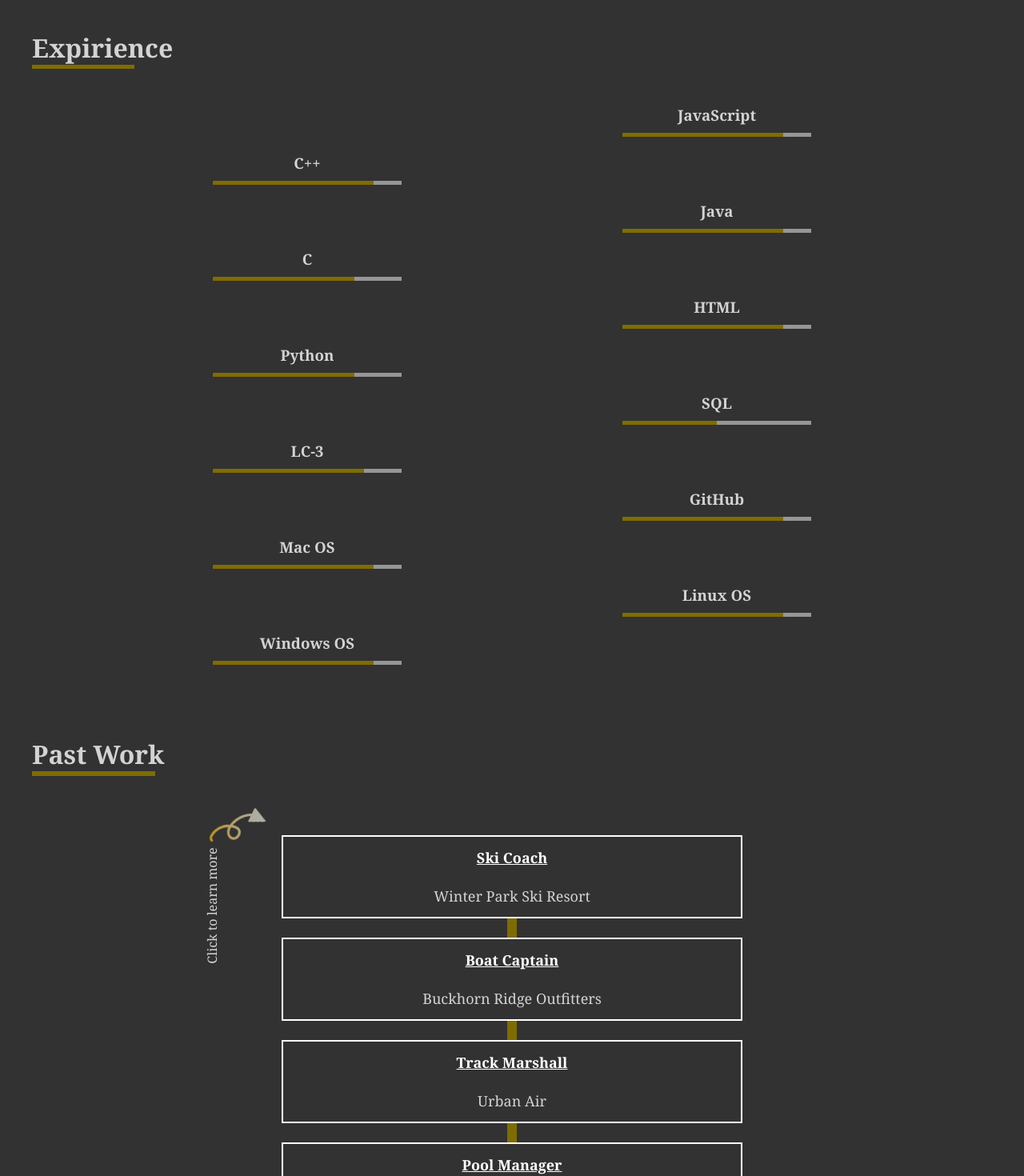
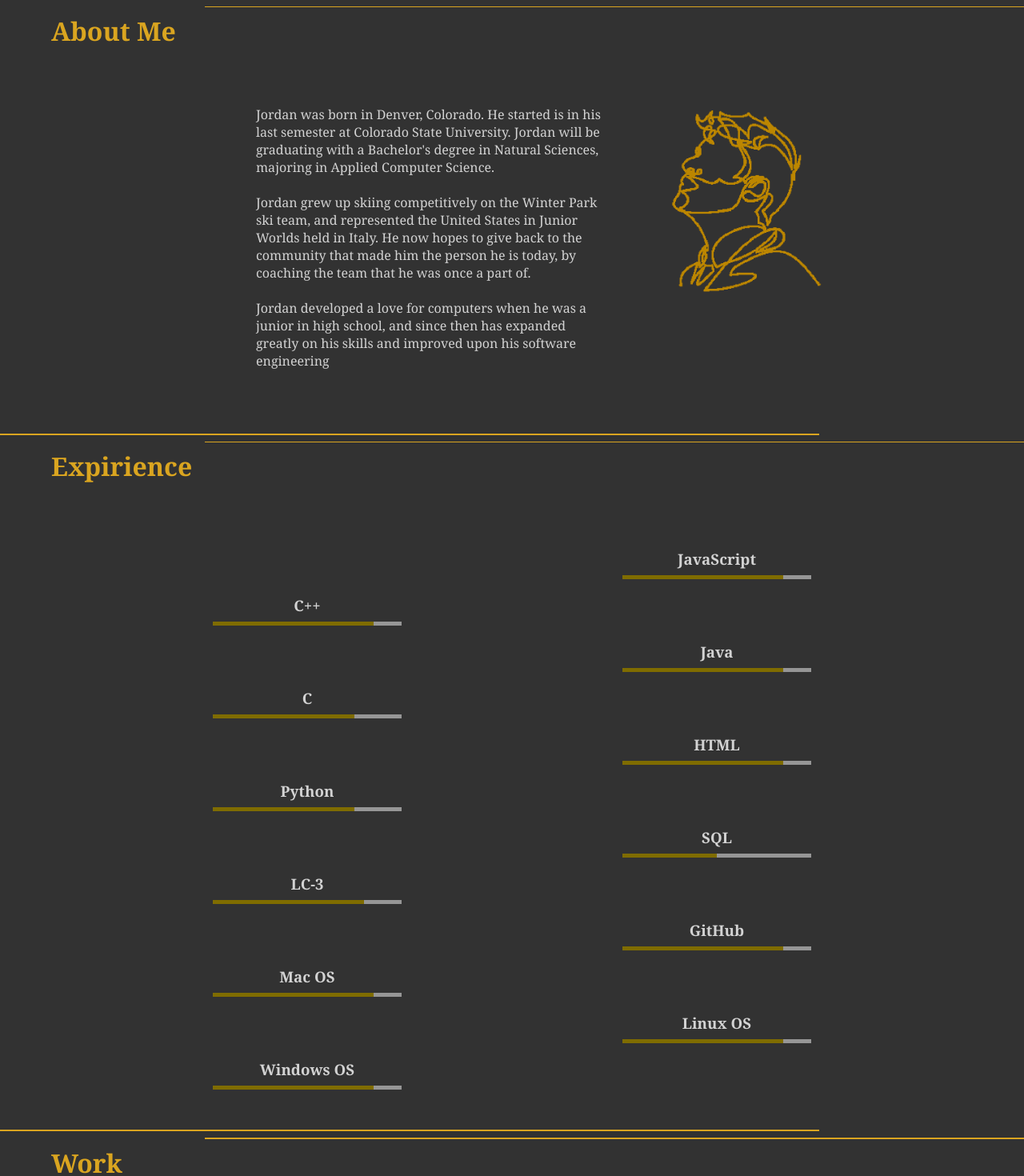
Before and after one commit to jstrande99/jstrande-react, a React (Create React App) app: page / in a window 1280 px wide. Shown: the part 802-2272 px from the top of the page at 80% size. Built offline with nearby package versions, Linux system fonts and the light colour scheme; some icons are missing.

Commit message:
update new about me

```diff
--- a/src/App.css
+++ b/src/App.css
@@ -3,7 +3,6 @@
   margin: 0;
   padding: 0;
   font-family: 'Georgia', serif;
-  /* overflow: hidden; */
   background-color: rgb(50, 50, 50);
   color: lightgrey;
 }
@@ -22,9 +21,11 @@
 .bodies{
   height: 90vh;
   position: relative;
+  overflow: hidden;
 }
 .smallBody{
   height: auto;
+  overflow: hidden;
 }
 
 .work {
--- /dev/null
+++ b/src/Pages/About.js
@@ -0,0 +1,21 @@
+import React from 'react';
+import './Style/About.css';
+import HeadShot from './images/headShot.png';
+
+export default function About(){
+    return (
+        <>
+            <div className='About'>
+                <div className='paraDiv'>
+                    <p className='para'>  Jordan was born in Denver, Colorado. He started is in his last semester at Colorado State University. Jordan will be graduating with a Bachelor's degree in Natural Sciences, majoring in Applied Computer Science.
+                        <br/><br/>Jordan grew up skiing competitively on the Winter Park ski team, and represented the United States in Junior Worlds held in Italy. He now hopes to give back to the community that made him the person he is today, by coaching the team that he was once a part of.
+                        <br/><br/>Jordan developed a love for computers when he was a junior in high school, and since then has expanded greatly on his skills and improved upon his software engineering
+                    </p>
+                </div>
+                <div className='imgContainer'>
+                    <img src={HeadShot} alt='HeadShot' className='headShot'/>
+                </div>
+            </div>
+        </>
+    )
+}
--- a/src/Pages/Home.js
+++ b/src/Pages/Home.js
@@ -6,6 +6,7 @@ import worlds from './images/world-connected.png';
 // import Popup from 'reactjs-popup';
 import Work from './Work.js';
 import Languages from './Languages.js';
+import About from './About.js';
 function Home() {
     let timeOfday = GetTimeOfDay();
 
@@ -20,9 +21,21 @@ function Home() {
                     <img src={worlds} alt='worlds' className='homeImg'/>
                 </div>
             </div>
+            <div className='line2'></div>
+            <div className='line1'></div>
+            <h1 className='title'>About Me</h1>
+            <div id='Languages' className='smallBody'>
+                <About />
+            </div>
+            <div className='line2'></div>
+            <div className='line1'></div>
+            <h1 className='title'>Expirience</h1>
             <div id='Languages' className='smallBody'>
                 <Languages />
             </div>
+            <div className='line2'></div>
+            <div className='line1'></div>
+            <h1 className='title'>Work</h1>
             <div id='Work' className='bodies'>
                 <Work />
             </div>
--- a/src/Pages/Languages.js
+++ b/src/Pages/Languages.js
@@ -4,8 +4,8 @@ export default function Languages(){
     return(
         <>
             <div className="LanguagesTitle">
-                <h1>Expirience</h1>
-                <div className='underline'></div>
+                {/* <h1>Expirience</h1> */}
+                {/* <div className='underline'></div> */}
             </div>
             <div className='SkillBody'>
                 <div className='Javascript skill rights'>
--- /dev/null
+++ b/src/Pages/Style/About.css
@@ -0,0 +1,27 @@
+.About{
+    padding: 10vh;
+    display: flex;
+    flex-direction: row;
+    padding-left: 25vw;
+}
+.paraDiv{
+    width: 50vw;
+}
+.imgContainer{
+    width: 50vw;
+    /* background-color: red; */
+}
+.headShot{
+    transform: scalex(-1);
+    height: 30vh;
+    position: absolute;
+    left: 65vw;
+}
+@media screen and (max-width: 960px) {
+    .paraDiv{
+        width: 100vw;
+    }
+    .imgContainer{
+        display: none;
+    }
+}
--- a/src/Pages/Style/Home.css
+++ b/src/Pages/Style/Home.css
@@ -3,10 +3,30 @@
     display: flex;
     justify-content: center;
     flex-direction: column;
-    overflow: hidden;
     position: relative;
     height: 100%;
     top: 0rem;
+}
+.line1{
+    width: 80vw;
+    height: .2vh;
+    background-color: goldenrod;
+    position: relative;
+    left: 20vw;
+    margin-top: 1vh;
+}
+.line2{
+    width: 80vw;
+    height: .2vh;
+    background-color: goldenrod;
+    position: relative;
+}
+.title{
+    position: relative;
+    top: 1vh;
+    left: 5vw;
+    width: 50vw;
+    color: goldenrod;
 }
 .welcomeText{
     background-color: rgb(50, 50, 50);
@@ -19,6 +39,8 @@
     top: 5vh;
     left: -2.5rem;
     width: 120vw;
+    overflow: hidden;
+
 }
 .timeOfDay{
     font-size: 25px;
--- a/src/Pages/Style/Languages.css
+++ b/src/Pages/Style/Languages.css
@@ -28,7 +28,7 @@ h3{
     background-color: transparent;
 }
 .completion{
-    margin-top: 10px;
+    margin-top: 1vh;
     position: relative;
     width: 100%;
     height: 5px;
--- a/src/Pages/Style/Work.css
+++ b/src/Pages/Style/Work.css
@@ -10,21 +10,6 @@
     width: 12vw;
     height: .8vh;
     background-color: rgb(127, 108, 0);
-}
-.clickEm{
-    position:absolute;
-    transform: rotate(270deg);
-    left: 15vw;
-    top: 30vh;
-    z-index: 2;
-}
-.arrow{
-    position:absolute;
-    z-index: 1;
-    height: 10vh;
-    left: 21.5vw;
-    top: 14vh;
-    transform: scalex(-1) rotate(-80deg);
 }
 .popup-overlay{
     background: transparent;
@@ -42,7 +27,7 @@
     background-color: rgb(127, 108, 0);
     position: absolute;
     z-index: 0;
-    top: 30vh;
+    top: 15vh;
 }
 .innerWork{
     border: 2px solid white;
@@ -54,20 +39,33 @@
     margin-bottom: 3vh;
     z-index: 10;
 }
+.innerWork:hover{
+    background-color: rgb(127, 108, 0);
+}
 .popDiv{
     text-align: center;
     padding: 20px;
+    background-color: rgb(70, 70, 70);
+}
+.popDiv h2 {
+    background-color: transparent;
 }
 .popDescription{
     padding: 20px;
     font-size: 130%;
+    background: transparent;
 }
 .ttl{
     text-decoration-line: underline;
     color: white;
-    /* color: rgb(127, 108, 0); */
+    background-color: transparent;
 }
-
+.arrow{
+    display: none;
+}
+.clickEm{
+    display: none;
+}
 @media screen and (max-width: 960px) {
     .underline1{
         width: 40vw;
@@ -79,10 +77,15 @@
         margin: 2vh;
     }
     .clickEm{
-        left: 0vw;
-        top: 30vh;
+        position:relative;
+        transform: rotate(270deg);
+        z-index: 2;
+        left: -35vw;
+        top: 26vh;
     }
     .arrow{
+        position:absolute;
+        z-index: 1;
         height: 5vh;
         left: 18vw;
         top: 17vh;
--- a/src/Pages/Work.js
+++ b/src/Pages/Work.js
@@ -7,13 +7,13 @@ export default function Work(){
 
     return (
     <>
-        <div className='workTitle'>
-            <h1 className='pastTitle'>Past Work</h1>
-            <div className='underline1'></div>
-        </div>
+        {/* <div className='workTitle'> */}
+            {/* <h1 className='pastTitle'>Past Work</h1> */}
+            {/* <div className='underline1'></div> */}
+        {/* </div> */}
         <div className='workLinks'>
-            <p className='clickEm'>Click to learn more</p>
-            <img src={Arrow} alt='arrow' className='arrow'/>
+                <p className='clickEm'>Click to learn more</p>
+                <img src={Arrow} alt='arrow' className='arrow'/>
             <Popup
                 contentStyle={
                     {background: "rgb(50, 50, 50)",
```
Also changed, not shown: src/Pages/images/headShot.png (added).
